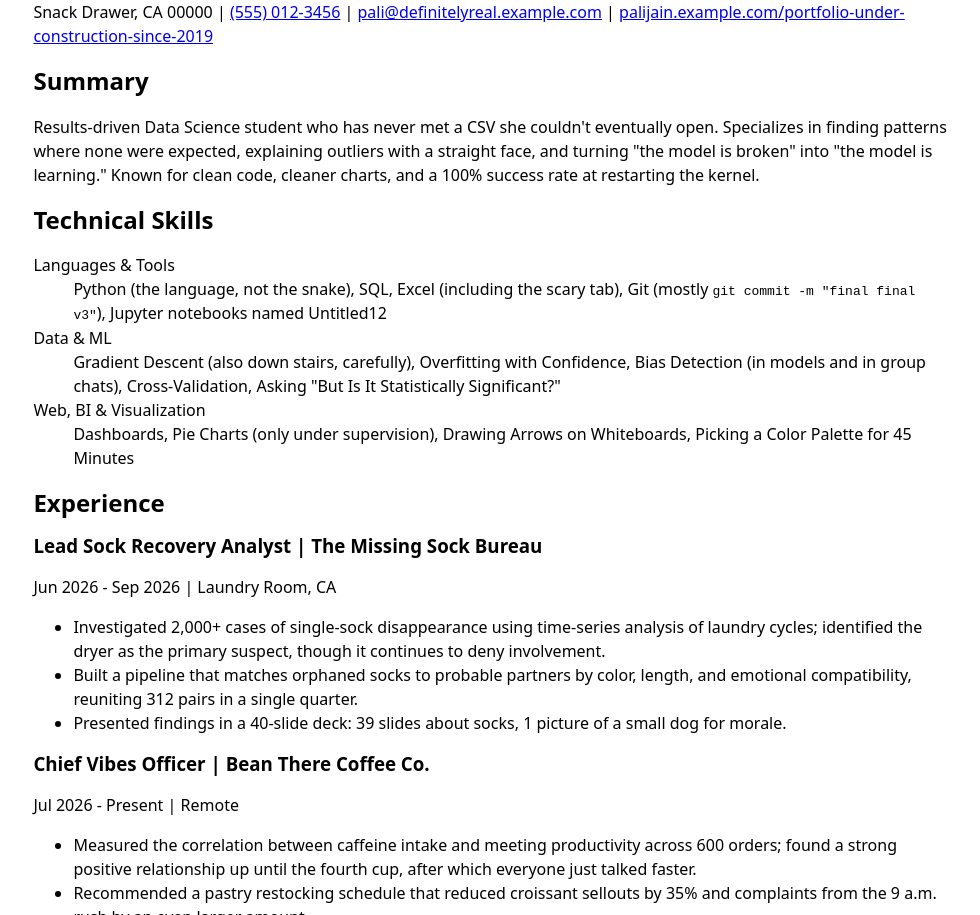
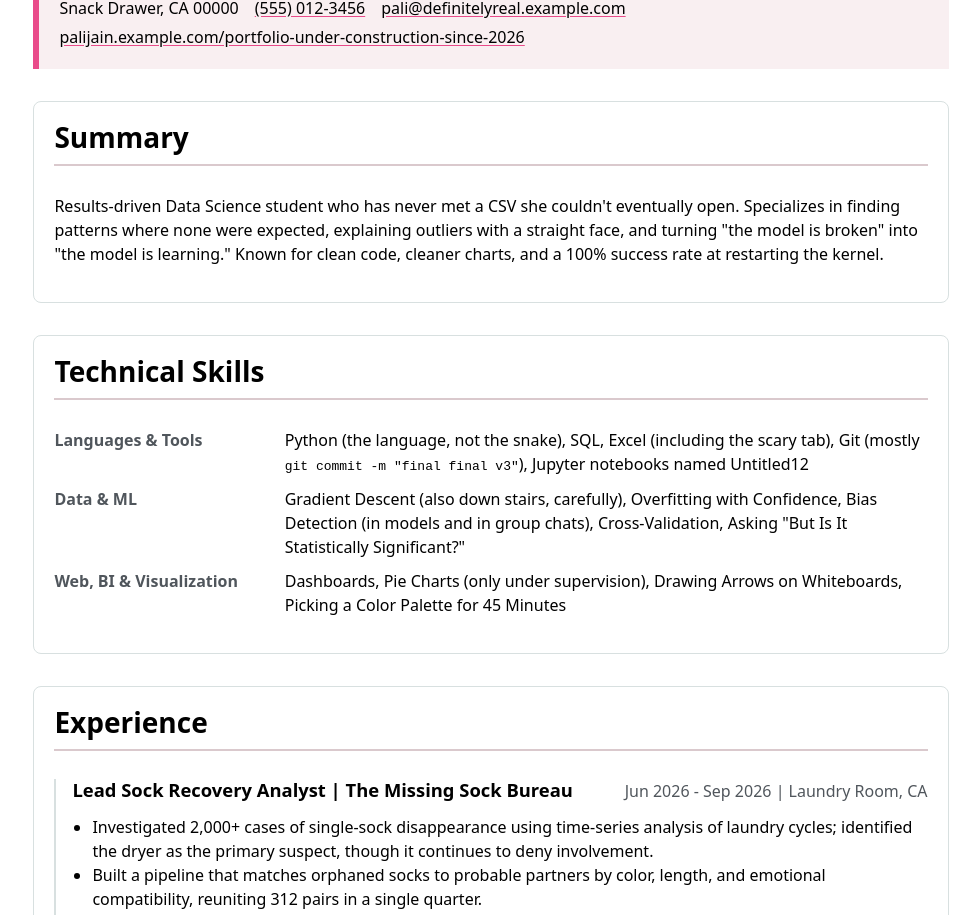
Before and after one commit to paj003-crypto/Portfolio, a plain HTML site: page resume/index.html in a window 1280 px wide. Shown: the part 251-1166 px from the top of the page, without its empty margins (149-1129 px from the left). Drawn offline with Linux system fonts and the light colour scheme.

Commit message:
CV page updated

```diff
--- a/resume/index.html
+++ b/resume/index.html
@@ -6,7 +6,7 @@
     <title>Resume</title>
     <link rel="stylesheet" href="../style.css">
 </head>
-<body>
+<body class="resume">
     <nav>
         <a href="../index.html">Home</a>
         <a href="../projects/index.html">Projects</a>
@@ -19,10 +19,10 @@
     <header>
         <h2>Pali Jain</h2>
         <p>
-            Snack Drawer, CA 00000 |
-            <a href="tel:+15550123456">(555) 012-3456</a> |
-            <a href="mailto:pali@definitelyreal.example.com">pali@definitelyreal.example.com</a> |
-            <a href="https://palijain.example.com/portfolio-under-construction-since-2019" target="_blank">palijain.example.com/portfolio-under-construction-since-2019</a>
+            <span>Snack Drawer, CA 00000</span>
+            <a href="tel:+15550123456">(555) 012-3456</a>
+            <a href="mailto:pali@definitelyreal.example.com">pali@definitelyreal.example.com</a>
+            <a href="https://palijain.example.com/portfolio-under-construction-since-2026" target="_blank">palijain.example.com/portfolio-under-construction-since-2026</a>
         </p>
     </header>
 
--- a/style.css
+++ b/style.css
@@ -65,6 +65,95 @@ form button {
   margin: 0;
 }
 
+.resume > h1 {
+  margin-block: 0.5em;
+}
+
+.resume > header {
+  padding: 1.25em;
+  border-inline-start: 0.4em solid var(--color-accent);
+  background: oklch(from var(--color-accent) 96% 3% h);
+}
+
+.resume > header h2 {
+  margin: 0 0 0.25em;
+  font-size: 2rem;
+}
+
+.resume > header p {
+  display: flex;
+  flex-wrap: wrap;
+  gap: 0.35em 1em;
+  margin: 0;
+}
+
+.resume > header a {
+  color: inherit;
+  text-decoration-color: var(--color-accent);
+  text-underline-offset: 0.15em;
+}
+
+.resume > section {
+  margin-block: 2em;
+  padding: 1.25em;
+  border: 1px solid oklch(90% 2% 200);
+  border-radius: 0.5em;
+}
+
+.resume > section > h2 {
+  margin: 0 0 1em;
+  padding-bottom: 0.4em;
+  border-bottom: 2px solid oklch(85% 5% 0);
+  font-size: 1.75rem;
+}
+
+.resume section article {
+  margin-block: 1.25em;
+  padding-inline-start: 1em;
+  border-inline-start: 2px solid oklch(90% 2% 200);
+}
+
+.resume article header {
+  display: flex;
+  flex-wrap: wrap;
+  align-items: baseline;
+  justify-content: space-between;
+  gap: 0.25em 1em;
+}
+
+.resume article h3,
+.resume article header p {
+  margin: 0;
+}
+
+.resume article h3 {
+  font-size: 1.15em;
+}
+
+.resume article header p {
+  color: oklch(45% 3% 250);
+}
+
+.resume article ul {
+  margin-block: 0.75em 0;
+  padding-inline-start: 1.25em;
+}
+
+.resume > section > dl {
+  display: grid;
+  grid-template-columns: minmax(10em, 1fr) 3fr;
+  gap: 0.65em 1em;
+}
+
+.resume > section > dl dt {
+  font-weight: 700;
+  color: oklch(45% 3% 250);
+}
+
+.resume > section > dl dd {
+  margin: 0;
+}
+
 nav {
   display: flex;
   margin-bottom: 1em;
@@ -88,3 +177,14 @@ nav a:hover {
   border-bottom: 0.4em solid var(--color-accent);
   background-color: oklch(from var(--color-accent) 95% 5% h);
 }
+
+@media (max-width: 40em) {
+  .resume > section > dl {
+    grid-template-columns: 1fr;
+    gap: 0.25em;
+  }
+
+  .resume > section > dl dd {
+    margin-bottom: 0.75em;
+  }
+}
```
Also changed, not shown: contact/index.html (+1 -1 lines), projects/index.html (+1 -1 lines).
